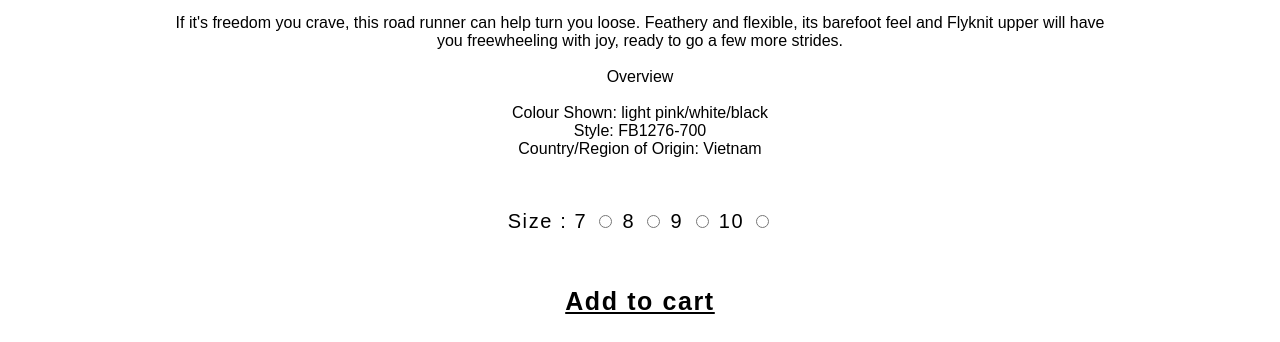
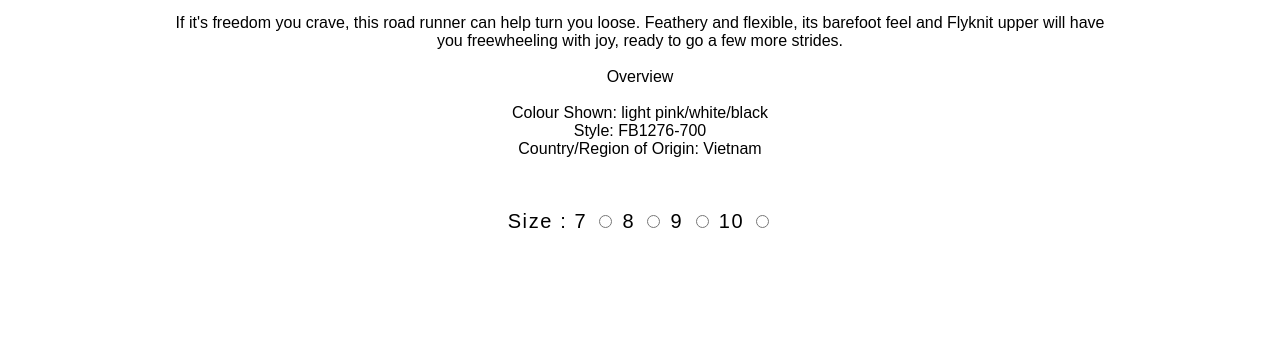
Before and after one commit to Shreyanaikoji12/Shreya12, a plain HTML site: page NikeTR.html in a window 1280 px wide. Shown: the part 577-919 px from the top of the page. After the commit the page ends 854 px from the top, so only its background shows below. Drawn offline with Linux system fonts and the light colour scheme.

Commit message:
Update NikeTR.html

```diff
--- a/NikeTR.html
+++ b/NikeTR.html
@@ -130,7 +130,7 @@ button{
             <input type="radio" id="size-10" name="size" />
         </div><br><br>
 
-            <a href="" class="button">Add to cart</a>
+
     </article>
 
     </center>
```
